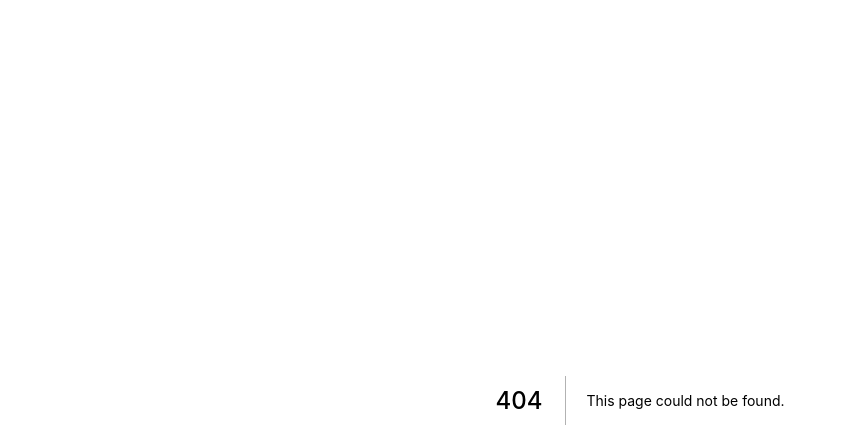
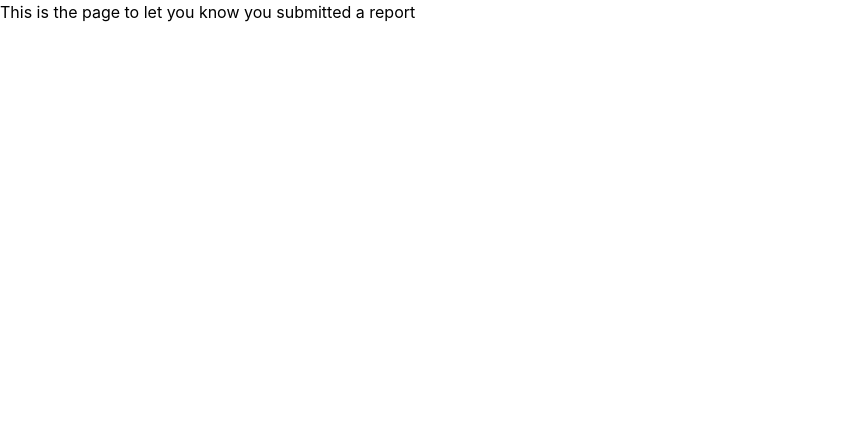
Before and after one commit to ouckah/bully-be-gone, a Next.js app: page /Submission-page in a window 1280 px wide. Before the commit this address had no page. Shown: the top 448 px of the page, without its empty margins (0-847 px from the left). Built offline with nearby package versions, Linux system fonts and the light colour scheme.

Commit message:
Create index.js

```diff
--- /dev/null
+++ b/pages/Submission-page/index.js
@@ -0,0 +1,10 @@
+const Submission = () =>
+{
+    return (
+        <div>
+            <hi> This is the page to let you know you submitted a report </hi>
+        </div>
+    )
+}
+
+export default Submission
```
